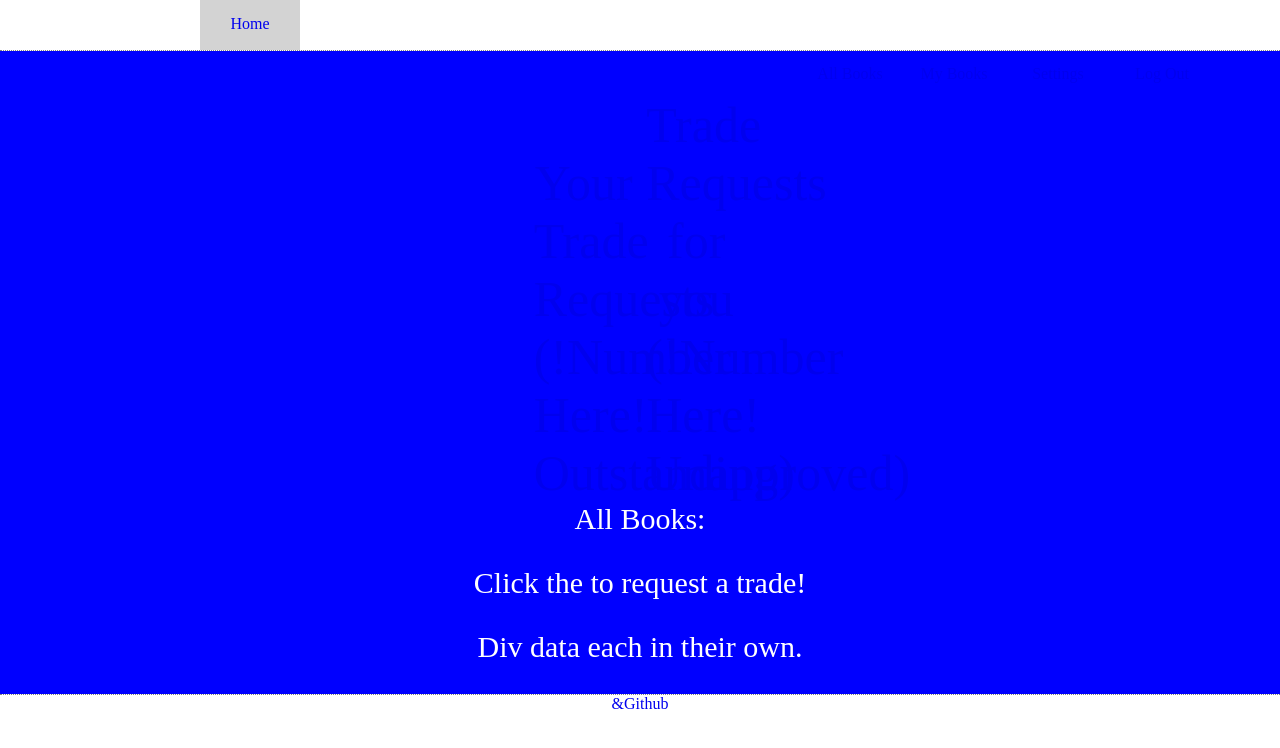
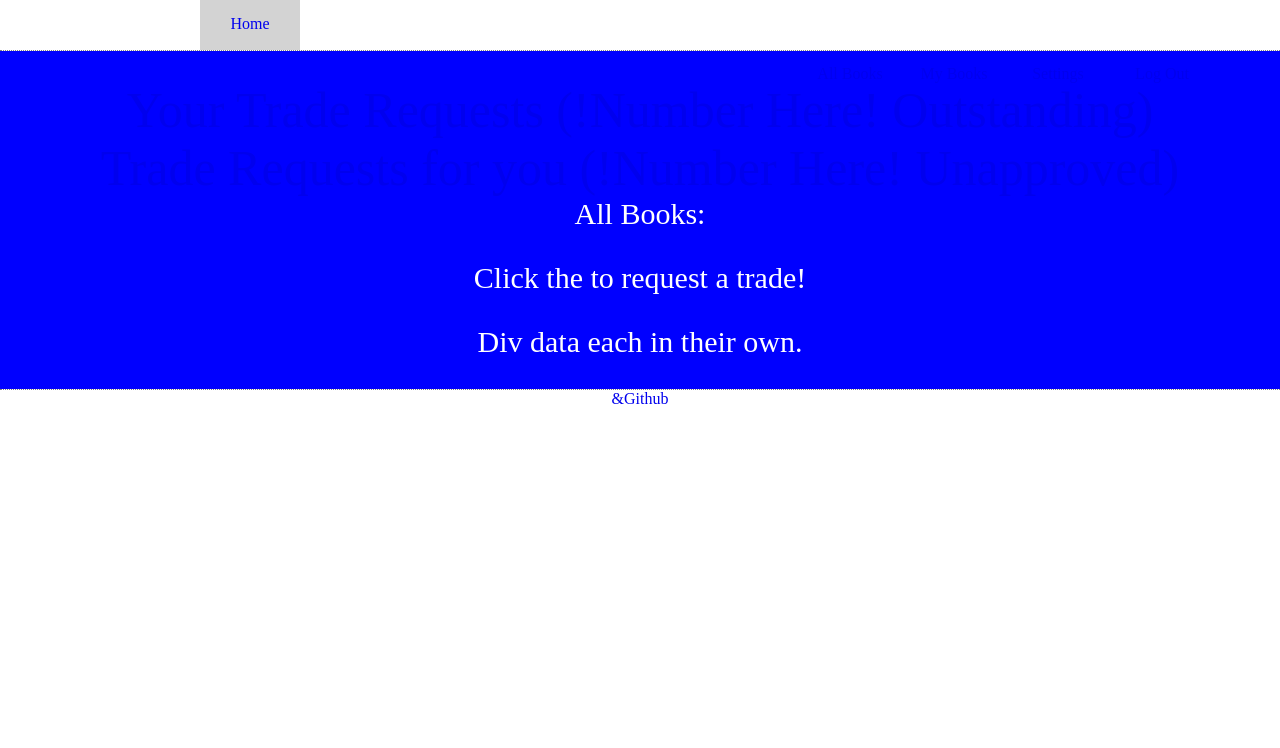
Before and after one commit to happpyier/trademybook, a website: page allbooks.html in a window 1280 px wide. Drawn offline with nearby package versions, Linux system fonts and the light colour scheme.

Commit message:
allbooks page

```diff
--- a/allbooks.html
+++ b/allbooks.html
@@ -9,8 +9,11 @@
 			#mainContent { background-color: blue; color: white;}
 			#ticker_results { width: 100%; }
 			.bottomSpace { margin-bottom: 50px; margin-top: 50px; }
+			.blue { background-color: blue; }
 			.button { width: 100px; height: 35px;  display: inline-block; text-align: center; padding-top: 15px;}
 			.button:hover { background-color: DimGray; color: black; }
+			.buttonBook {  }
+			.green { background-color: green; }
 			.featuresBar { display: inline-block; }
 			.first { padding-top: 30px; vertical-align: middle; font-size: 50px; text-align: center; }
 			.home { margin-left: 200px; }
@@ -60,12 +63,12 @@
 		<div id="mainContent">
 			<div class="first">
 				<a href="http://trademybook.herokuapp.com/allbooks">
-						<div class="button">
+						<div class="buttonBook">
 							Your Trade Requests (!Number Here! Outstanding)
 						</div>
 					</a>
 				<a href="http://trademybook.herokuapp.com/allbooks">
-						<div class="button">
+						<div class="buttonBook">
 							Trade Requests for you (!Number Here! Unapproved)
 						</div>
 					</a>
```
